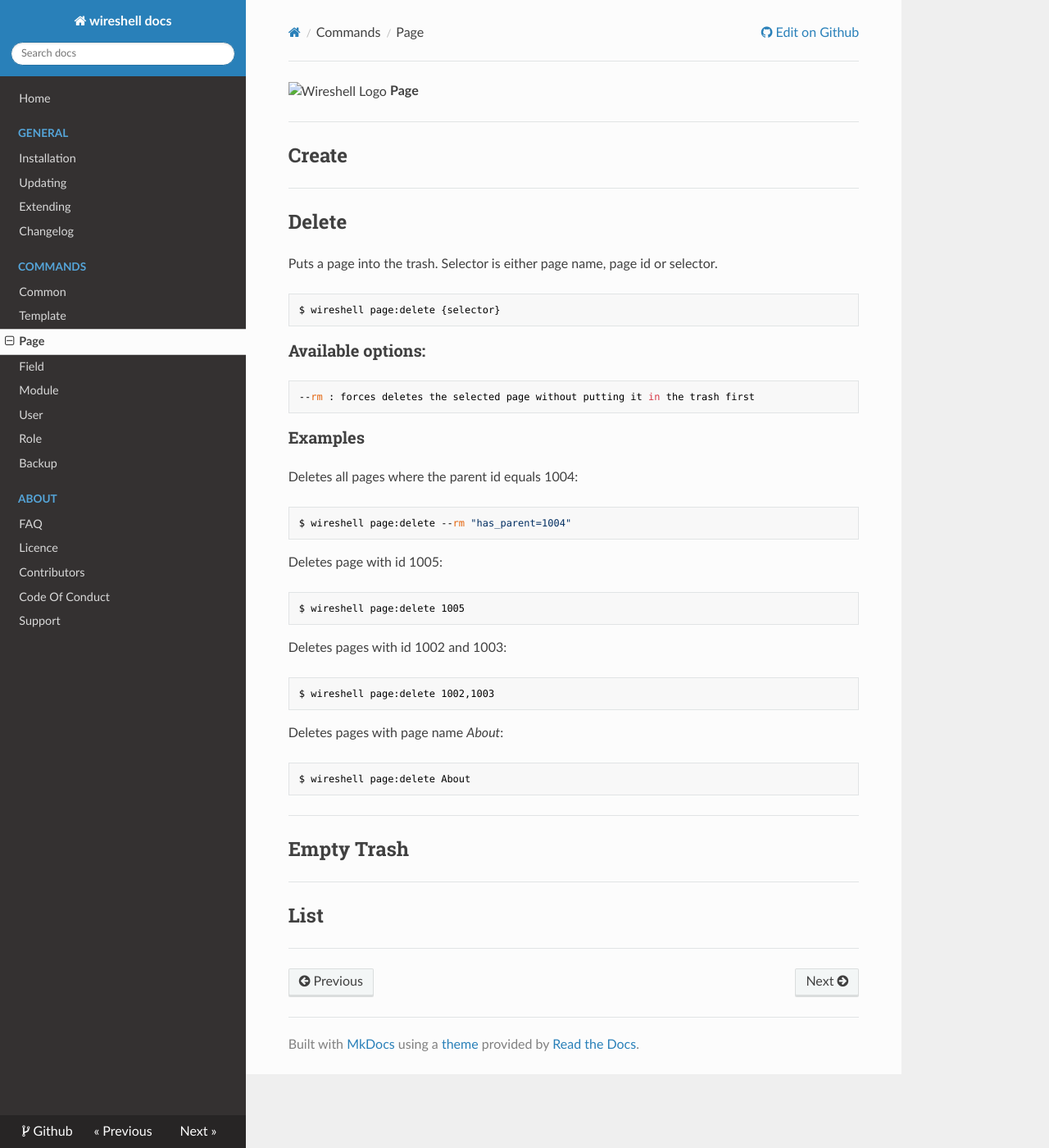
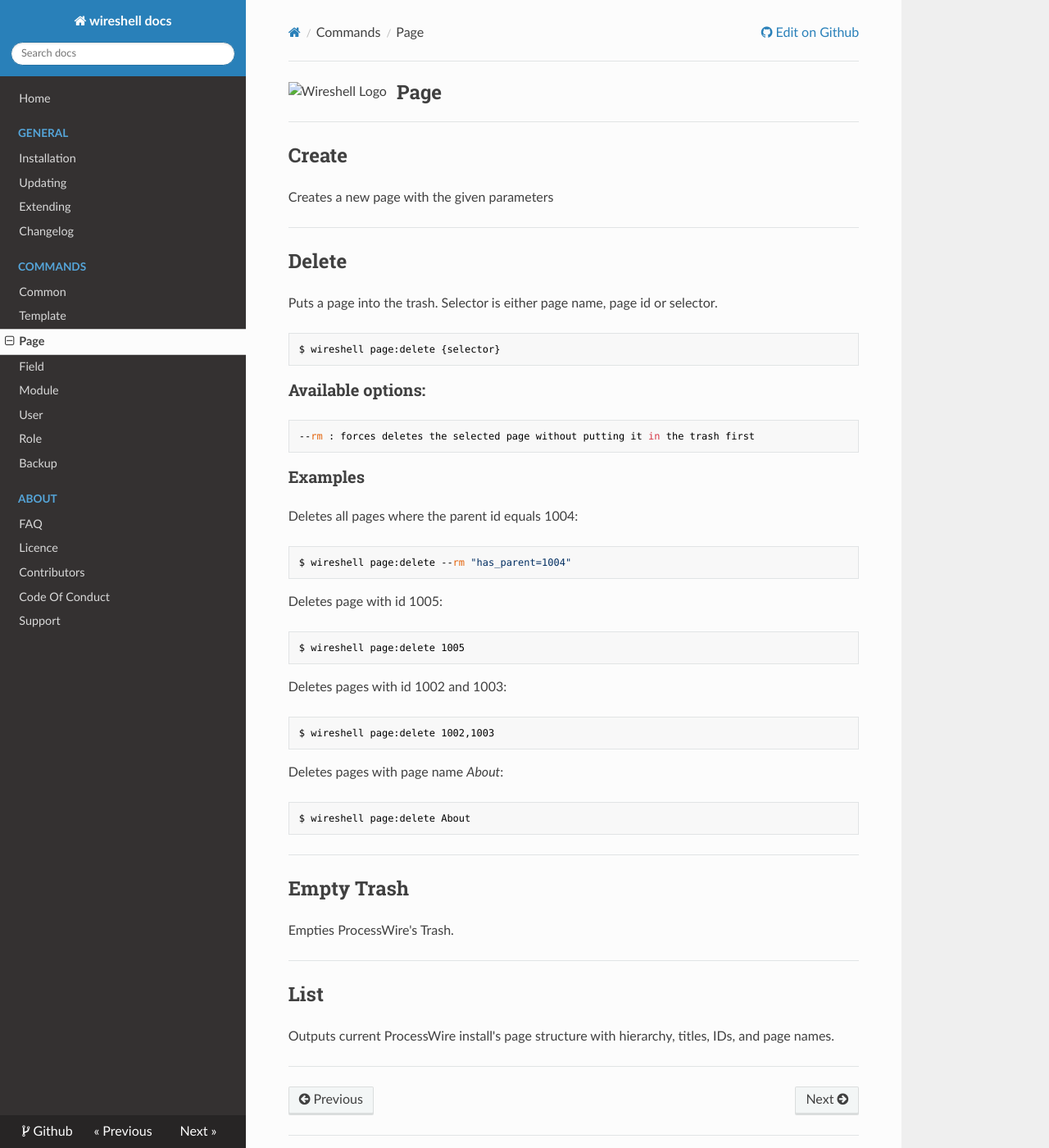
Before and after one commit to wireshell/wireshell, an MkDocs documentation site: the page built from docs/commands/page.md, in a window 1280 px wide and 1400 px high. Shown: the whole window at 82% size. Built offline with MkDocs 1.6.1, drawn with Linux system fonts in a browser that asks for light colours; nearby versions of some CDN libraries; old or Windows-style settings are respelled for this version of MkDocs.

Commit message:
updated css - 3

```diff
--- a/docs/commands/page.md
+++ b/docs/commands/page.md
@@ -3,6 +3,8 @@
 ---
 
 ## Create
+
+Creates a new page with the given parameters
 
 ---
 
@@ -50,8 +52,12 @@ $ wireshell page:delete About
 
 ## Empty Trash
 
+Empties ProcessWire's Trash.
+
 ---
 
 ## List
 
+Outputs current ProcessWire install's page structure with hierarchy, titles, IDs, and page names.
+
 ---
--- a/docs/extra.css
+++ b/docs/extra.css
@@ -7,11 +7,11 @@
 
 code.bash {
   margin-bottom: 2rem;
-  font-size: 1rem;
+  font-size: .9rem;
 }
 
 /* simulate headline */
-img > strong {
+img + strong {
   font-size: 150%;
   padding-left: .5rem;
   font-family: "Roboto Slab", "ff-tisa-web-pro", "Georgia", Arial, sans-serif;
```
